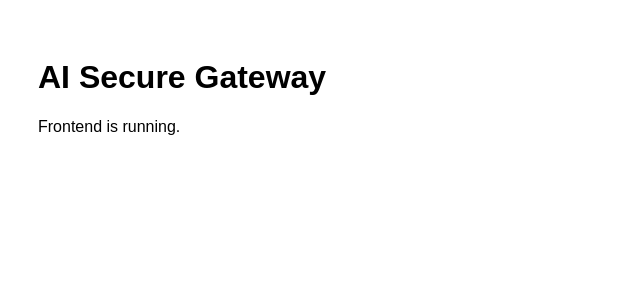
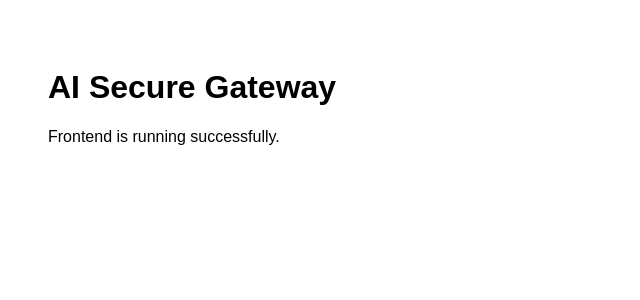
Before and after one commit to dinsabi/AI_SECURE_GW, a React (Vite) app in the folder frontend/: page / in a window 1280 px wide. Shown: the top 300 px of the page, without its empty margins (0-640 px from the left). Built offline with nearby package versions, Linux system fonts and the light colour scheme.

Commit message:
correctionpage blanche

```diff
--- a/frontend/src/App.jsx
+++ b/frontend/src/App.jsx
@@ -1,8 +1,10 @@
+import React from 'react';
+
 export default function App() {
   return (
-    <div style={{ padding: 30, fontFamily: 'Arial' }}>
+    <div style={{ padding: '40px', fontFamily: 'Arial' }}>
       <h1>AI Secure Gateway</h1>
-      <p>Frontend is running.</p>
+      <p>Frontend is running successfully.</p>
     </div>
   );
 }
--- a/frontend/vite.config.js
+++ b/frontend/vite.config.js
@@ -1,7 +1,11 @@
-export default {
+import { defineConfig } from 'vite';
+import react from '@vitejs/plugin-react';
+
+export default defineConfig({
+  plugins: [react()],
   server: {
     host: '0.0.0.0',
     port: 5173,
     allowedHosts: ['frontend', '.github.dev', 'localhost']
   }
-};
+});
```
Also changed, not shown: frontend/package.json (+3 -4 lines).
